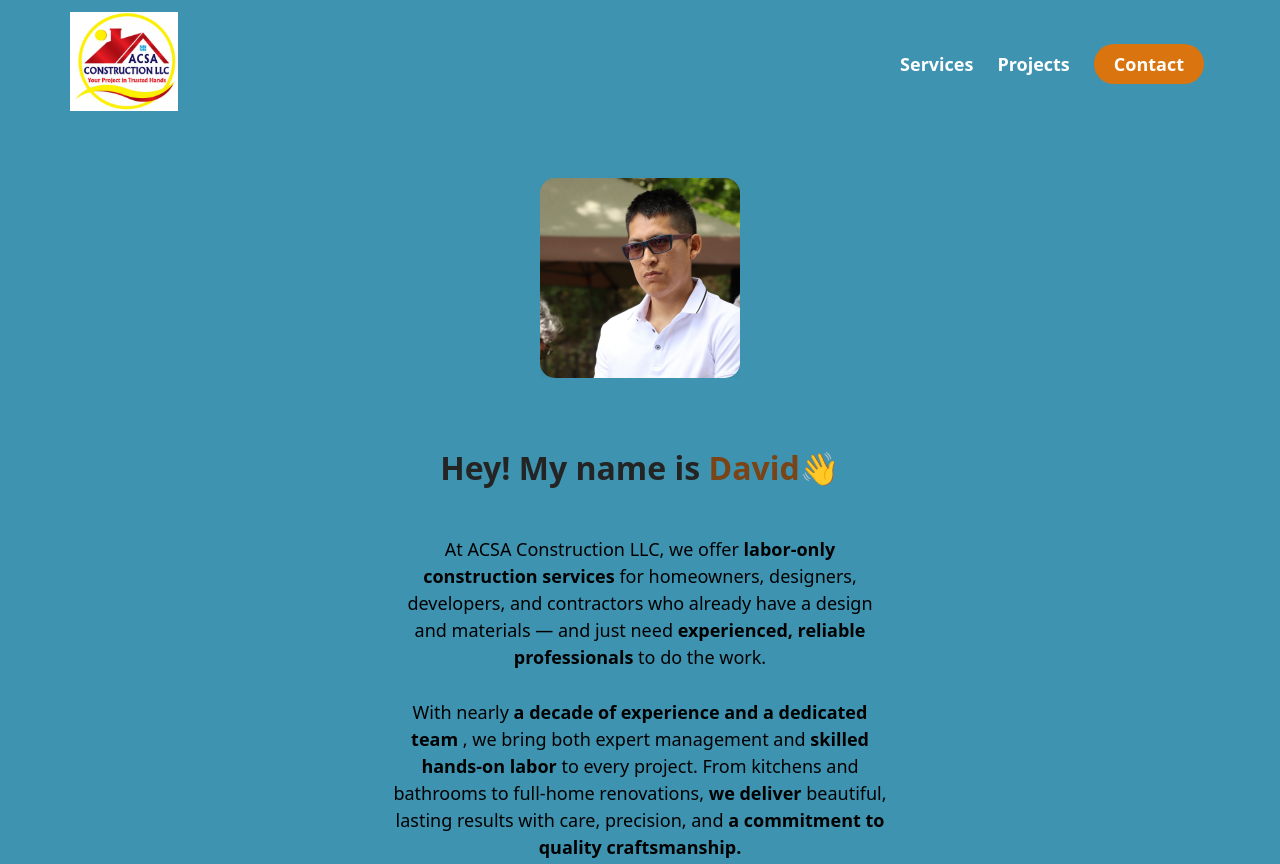
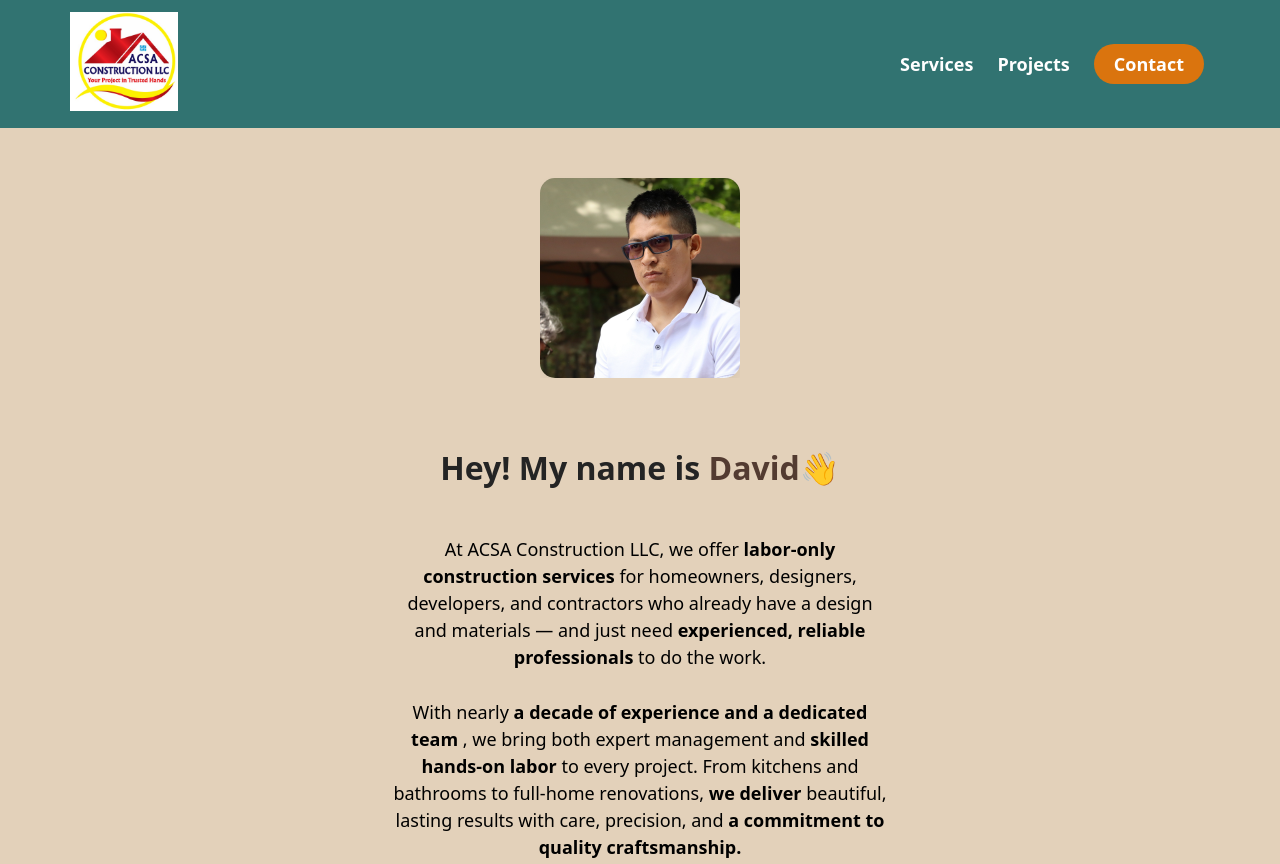
Before and after one commit to anamaria1998/Acsa-Construction-Website, a plain HTML site: page index.html in a window 1280 px wide. Shown: the top 864 px of the page. Drawn offline with Linux system fonts and the light colour scheme; a web font is replaced by a local one.

Commit message:
COLOR PALETTE CHANGE

```diff
--- a/style.css
+++ b/style.css
@@ -83,7 +83,7 @@ font-size: 16px;
 
 .flex {
     display: flex;
-    background-color: #3e93b1;
+    background-color: #E3D1BA;
 }
 
 .flex-1 {
@@ -97,7 +97,7 @@ font-size: 16px;
 }
 
 .text--brown {
-    color: rgb(123, 68, 23);
+    color: #533b31;
 }
 /* NAVIGATION BAR */
 
@@ -105,7 +105,7 @@ nav {
     height: 20px;
     width: 100%;
     max-width: 2000px;
-    background-color: #3e93b1;
+    background-color: #317371;
     display: flex;
     justify-content: space-between;
     align-items: center;
@@ -240,7 +240,7 @@ nav {
 #services {
       width: 100%;
       max-width: 2000px;
-      background-color: #8faeb5;
+      background-color: #A2B9A7;
       margin-top: auto;
       }
 
@@ -434,7 +434,7 @@ nav {
   /* CONTACT */
 
       #contact {
-      background-color: rgb(218, 116, 14);
+      background-color: #785F54;
       color: #f9fafb;
       padding: 10px 20px;
       text-align: center;
```
